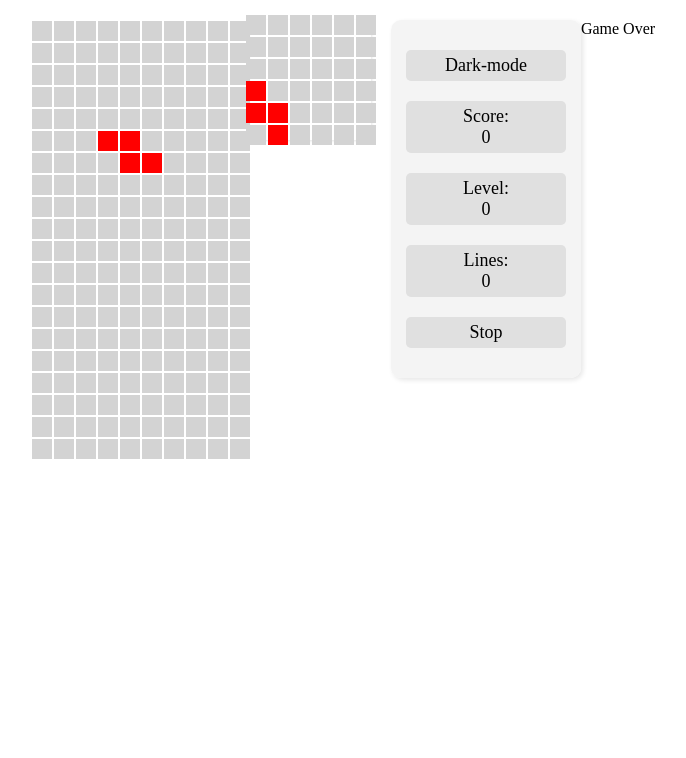
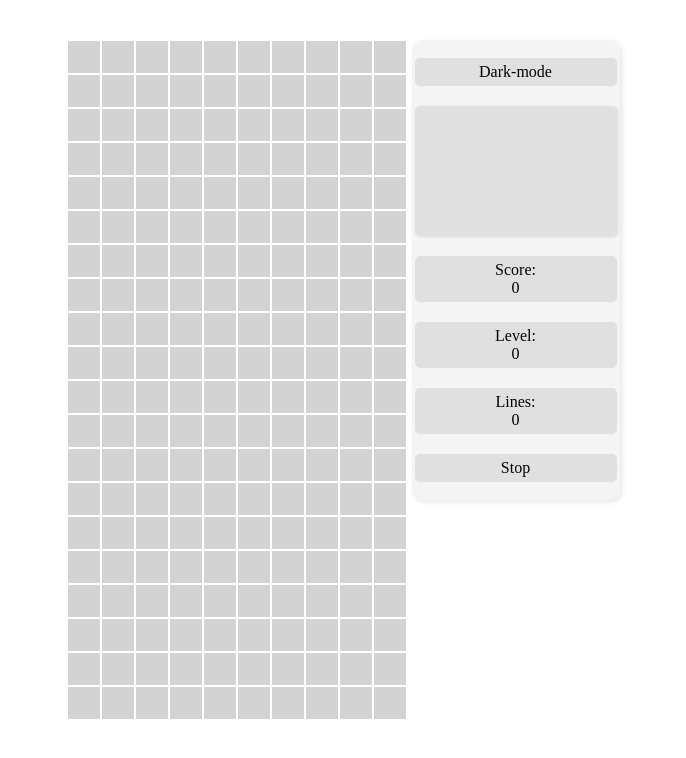
Before and after one commit to jeremyf2020/tetris, a website with bundled scripts: page index.html in a window 1280 px wide. Shown: the whole page, without its empty margins (297-983 px from the left). Built offline with nearby package versions, Linux system fonts and the light colour scheme.

Commit message:
init refactor, create gaming board and side board, adjusting reponsive css

```diff
--- /dev/null
+++ b/css/board.css
@@ -0,0 +1,45 @@
+:root {
+  --block-size: 20px; /* Default value */
+  --size-board-width: 30vw;
+}
+
+#canvas {
+  display: block;
+  flex-wrap: nowrap;
+  position: relative;
+}
+
+.row {
+  display: flex;
+  flex-wrap: wrap;
+}
+
+.cell {
+  width: var(--block-size);
+  height: var(--block-size);
+  background-color: lightgray;
+  margin: 1px;
+}
+
+/* tetromino color */
+.cell.I {
+  background-color: cyan;
+}
+.cell.J {
+  background-color: blue;
+}
+.cell.L {
+  background-color: orange;
+}
+.cell.O {
+  background-color: yellow;
+}
+.cell.S {
+  background-color: green;
+}
+.cell.Z {
+  background-color: red;
+}
+.cell.T {
+  background-color: purple;
+}
--- /dev/null
+++ b/css/theme.css
@@ -0,0 +1,52 @@
+body {
+  display: flex;
+  justify-content: center;
+  align-items: flex-start;
+  margin-top: 5vh;
+}
+
+#side-board {
+  display: flex;
+  flex-direction: column;
+  justify-content: space-around;
+  align-items: center;
+  width: var(--size-board-width);
+  padding: 0.5rem;
+  background-color: #f3f3f3e0;
+  border-radius: 10px;
+  box-shadow: 2px 2px 5px rgba(0, 0, 0, 0.1);
+  margin-left: 5px;
+}
+
+#side-board div {
+  margin: 10px 0;
+  padding: 5px;
+  width: 100%;
+  text-align: center;
+  font-size: 16px;
+  background-color: #e0e0e0;
+  border-radius: 5px;
+}
+
+p {
+  margin: 0;
+}
+
+#next-tetrominoe {
+  background-color: #fff; /* Or any color you prefer */
+  padding: 0; /* Remove padding */
+  text-align: center; /* Center align text or elements inside */
+  font-size: 14px; /* Set a specific font size */
+  margin: 0;
+  width: 120px; /* Set specific width if needed */
+  height: 120px; /* Set specific height if needed */
+  display: flex;
+  justify-content: center;
+  align-items: center;
+  border-radius: 5px; /* Add or remove border-radius */
+  box-shadow: 1px 1px 3px rgba(0, 0, 0, 0.1); /* Adjust box shadow */
+}
+
+#modal {
+  display: none;
+}
--- a/index.html
+++ b/index.html
@@ -4,16 +4,20 @@
 <head>
     <meta charset="UTF-8">
     <meta name="viewport" content="width=device-width, initial-scale=1.0">
-    <link rel="stylesheet" href="styles.css">
+    <link rel="stylesheet" href="./css/theme.css">
+    <link rel="stylesheet" href="./css/board.css">
     <title>Basic Tetris</title>
 </head>
 
 <body>
     <div id="canvas">
+        <div id="modal">
+            <div>Game Over</div>
+        </div>
     </div>
-    <div id="next-tetrominoe"></div>
     <div id="side-board">
         <div id="dark-mode-toggle">Dark-mode</div>
+        <div id="next-tetrominoe"></div>
         <div>
             <p>Score:</p>
             <span id="score">0</span>
@@ -28,12 +32,9 @@
         </div>
         <div id="btns">Stop</div>
     </div>
-    <div id="modal">
-        <div>Game Over</div>
-    </div>
 
-    <script type="module" src="boardFactory.js"></script>
-    <script type="module" src="main.js"></script>
+    <script type="module" src="./js/main.js"></script>
+    <script type="module" src="./js/factory/board.js"></script>
 </body>
 
 </html>
--- /dev/null
+++ b/js/factory/board.js
@@ -0,0 +1,30 @@
+
+
+export function initBoard(canvas, xLength, yLength) {
+    for (let x = 0; x < xLength; x++) {
+        const rowElement = document.createElement('div');
+        rowElement.classList.add('row');
+        for (let y = 0; y < yLength; y++) {
+            const cellElement = document.createElement('div');
+            cellElement.className = "cell empty";
+            rowElement.appendChild(cellElement);
+        }
+        canvas.appendChild(rowElement);
+    }
+}
+
+export function calculateBlockSize() {
+    const boardHeight = document.documentElement.clientHeight;
+    const boardWidth = document.documentElement.clientWidth;
+
+    // Calculate potential block sizes
+    const sizeBasedOnHeight = boardHeight / 20 * 0.8; // 20 rows, 20% buffer
+    const sizeBasedOnWidth = (boardWidth * 0.6) / 10 * 0.8; // 10 columns, 60% of the width, 20% buffer
+
+    // Choose the smaller size to ensure the blocks stay within the viewport
+    const blockSize = Math.min(sizeBasedOnHeight, sizeBasedOnWidth);
+
+    // Set the CSS variable
+    document.documentElement.style.setProperty('--block-size', `${blockSize}px`);
+    document.documentElement.style.setProperty('--size-board-width', `${blockSize * 6}px`);
+}
--- /dev/null
+++ b/js/main.js
@@ -0,0 +1,15 @@
+import { calculateBlockSize, initBoard } from "./factory/board.js";
+
+const canvas = document.querySelector('#canvas');
+const nextBoard = document.querySelector('#next-tetrominoe')
+
+let xLength = 10;
+let ylength = 20;
+
+initBoard(canvas, ylength, xLength)
+
+// Initial calculation of tetrominoe size
+calculateBlockSize();
+
+// Recalculate the block size when the window is resized
+window.addEventListener('resize', calculateBlockSize);
```
Also changed, not shown: old/boardFactory.js (renamed from boardFactory.js), old/boardFactory.test.js (renamed from boardFactory.test.js), old/oldmain.js (renamed from main.js), old/styles.css (renamed from styles.css).
